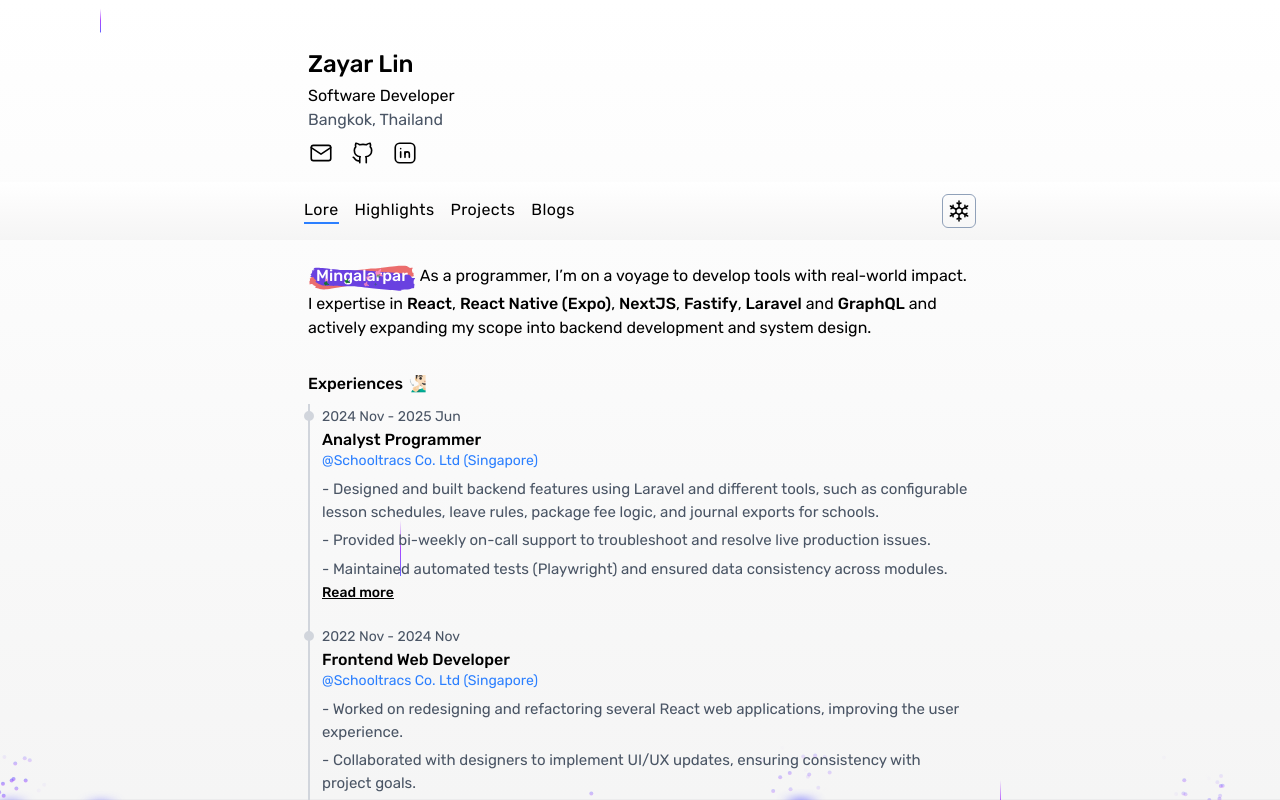
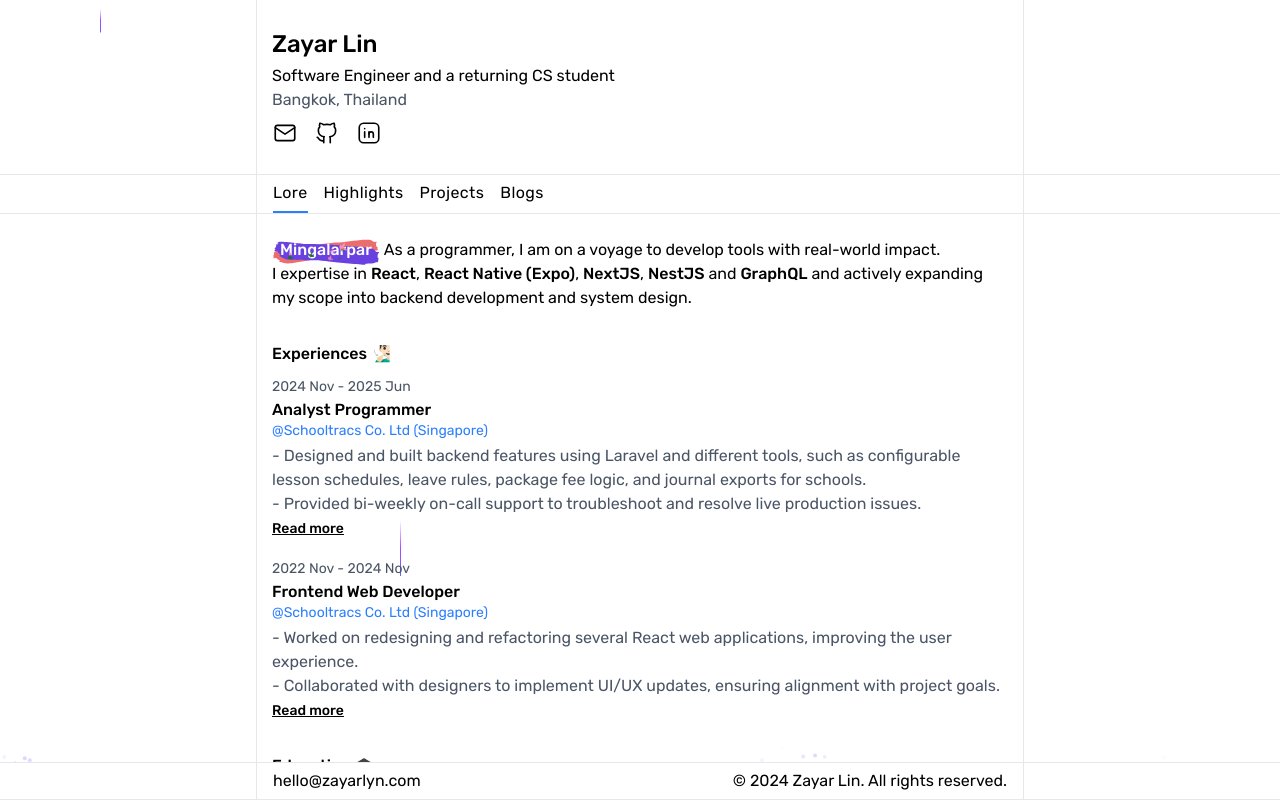
Before and after one commit to zayarlyn/zayarlyn.com, a Next.js app: page / in a window 1280 px wide. Shown: the top 800 px of the page. Built offline with nearby package versions, Linux system fonts and the light colour scheme.

Commit message:
feat: organize static data in a single object, clean up UI

```diff
--- a/src/app/(home)/layout.tsx
+++ b/src/app/(home)/layout.tsx
@@ -10,11 +10,16 @@ export default function RootLayout({
 	return (
 		<>
 			<BackgroundBeamsWithCollision className='-z-10 fixed top-0 left-0 h-screen md:h-screen' />
-			<section className='max-w-2xl mx-auto w-11/12 px-1 pt-8' tabIndex={-1}>
-				<Heading />
-			</section>
+			<Heading />
 			<Nav />
-			<main className='max-w-2xl mx-auto w-11/12 pb-8 px-1'>{children}</main>
+			<main className='container-main pb-8 px-1'>{children}</main>
+			<footer className='border-y-[1.4px]  fixed bottom-0  w-full bg-primary'>
+				<div className='container-main flex justify-between border-x-[1.5px] py-1.5'>
+					<span>hello@zayarlyn.com</span>
+					<span>© {new Date().getFullYear()} Zayar Lin. All rights reserved.</span>
+				</div>
+			</footer>
+			<div className='container-main fixed h-full top-0 left-1/2 -translate-x-1/2 border-x-[1.5px] -z-10' />
 		</>
 	)
 }
--- a/src/app/(home)/page.tsx
+++ b/src/app/(home)/page.tsx
@@ -1,42 +1,40 @@
 import { AnimatedSection, Mingalarbar, TruncatedDescription } from '@me/comp/core'
-import { educations, experiences } from '@me/db'
+import { db } from '@me/db'
 
 const sections = [
-	{ title: 'Experiences 🧏🏻‍♂️', items: experiences },
-	{ title: 'Education 🎓', items: educations },
+	{ title: 'Experiences 🧏🏻‍♂️', items: db.experiences },
+	{ title: 'Education 🎓', items: db.educations },
 ]
 
 export default function Home() {
 	return (
 		<div>
 			<AnimatedSection className='mb-8' delay={0.05}>
-				<div className='mb-1'>
-					<Mingalarbar />
-					<p className='mb-1.5 inline ml-1 c-primary'>As a programmer, I’m on a voyage to develop tools with real-world impact.</p>
-					<p className='mt-1 c-primary'>
-						I expertise in <b>React</b>, <b>React Native (Expo)</b>, <b>NextJS</b>, <b>Fastify</b>, <b>Laravel</b> and <b>GraphQL</b> and actively expanding my scope into backend
-						development and system design.
-					</p>
-				</div>
+				<Mingalarbar />
+				<p className='mb-1.5 inline ml-1 c-primary' dangerouslySetInnerHTML={{ __html: db.bio }} />
 				{/* <p className='mb-1.5'>I like swimming, sightseeing and doing hackathons.</p> */}
 			</AnimatedSection>
 			{sections.map(({ title, items }) => {
 				return (
-					<AnimatedSection key={title} className='mb-10' delay={0.05}>
+					<AnimatedSection key={title} className='mb-8' delay={0.05}>
 						<h2 className='font-medium mb-2 c-primary'>{title}</h2>
 
-						<ol className='relative border-s-2 border-gray-300 dark:border-gray-600 pl-3'>
-							{items.map(({ title, at, time, description }) => {
+						<ol className='relative border-gray-300 dark:border-gray-600'>
+							{/* @ts-ignore */}
+							{items.map(({ title, at, time, description, summary }) => {
 								return (
-									<li key={title} className='mb-5 relative'>
-										<div className='absolute -left-[1.1rem] top-[7px] border-gray-300 dark:border-gray-600  border-[5px] h-0 w-0 rounded-full' />
+									<li key={title} className='mb-4 relative'>
+										{/* <div className='absolute -left-[17px] top-[7px] border-gray-300 dark:border-gray-600  border-[4px] h-0 w-0 rounded-full' /> */}
 										<time className='text-sm c-secondary' dangerouslySetInnerHTML={{ __html: time }} />
 										<h3 className='leading-4 font-medium mt-1 c-primary'>{title}</h3>
-										<a href={at.url} rel={at.title} target='_blank' className='text-sm leading-3 c-blue'>
-											<span className=''>@</span>
-											{at.title}
-										</a>
-										<TruncatedDescription text={description as string} />
+										<div className='mb-0.5'>
+											<a href={at.url} rel={at.title} target='_blank' className='text-sm leading-3 c-blue mb-0.5'>
+												<span className=''>@</span>
+												{at.title}
+											</a>
+										</div>
+										<TruncatedDescription text={description as string} showCount={2} />
+										{/* <p className='c-secondary text-[15px] mt-1'>{summary || description}</p> */}
 									</li>
 								)
 							})}
--- a/src/app/(home)/project/page.tsx
+++ b/src/app/(home)/project/page.tsx
@@ -1,5 +1,5 @@
 import { AnimatedSection } from '@me/comp/core'
-import { projects } from '@me/db'
+import { db } from '@me/db'
 import { IconLink } from '@tabler/icons-react'
 import Image from 'next/image'
 
@@ -8,7 +8,7 @@ const page = () => {
 	return (
 		<div>
 			<div>
-				{projects.map(({ id, link, title, thumbnail, content, tech_stack }) => {
+				{db.projects.map(({ id, link, title, thumbnail, content, tech_stack }) => {
 					return (
 						<AnimatedSection key={id} className='mb-12' delay={0.05}>
 							<div className='flex gap-3'>
--- a/src/app/globals.css
+++ b/src/app/globals.css
@@ -26,7 +26,8 @@ body {
 }
 
 @utility bg-primary {
-	@apply bg-linear-to-b from-white to-neutral-100 dark:from-neutral-950 dark:to-neutral-800;
+	/* @apply bg-linear-to-b from-white to-neutral-100 dark:from-neutral-950 dark:to-neutral-800; */
+	@apply bg-white;
 }
 
 @utility bg-primary-reverse {
@@ -46,6 +47,10 @@ body {
 	@apply text-red-400;
 }
 
+@utility container-main {
+	@apply max-w-3xl mx-auto w-11/12 px-4!;
+}
+
 b {
 	font-weight: 500;
 }
--- a/src/app/highlight/[id]/page.tsx
+++ b/src/app/highlight/[id]/page.tsx
@@ -1,5 +1,5 @@
-import { highlights } from '@me/db'
 import { AnimatedSection } from '@me/comp/core'
+import { db } from '@me/db'
 import Image from 'next/image'
 
 const page = async ({ params }: { params: Promise<{ [key: string]: string }> }) => {
@@ -9,7 +9,7 @@ const page = async ({ params }: { params: Promise<{ [key: string]: string }> })
 	// const data = await raw.json()
 
 	console.log(postId)
-	const highlight = highlights.find((h) => h.id === postId)
+	const highlight = db.highlights.find((h) => h.id === postId)
 
 	// if (!data) return <div>not found</div>
 
--- a/src/app/highlight/layout.tsx
+++ b/src/app/highlight/layout.tsx
@@ -3,7 +3,7 @@ import Link from 'next/link'
 
 export default function HighlightLayout({ children }: { children: React.ReactNode }) {
 	return (
-		<main className='max-w-2xl mx-auto w-11/12 p-1 pb-8 '>
+		<main className='container-main p-1 pb-8 '>
 			<Link href='/highlight' className='flex items-center text-blue-400 my-3'>
 				<IconArrowLeft /> Go Back
 			</Link>
--- a/src/comp/core/Heading.tsx
+++ b/src/comp/core/Heading.tsx
@@ -1,34 +1,31 @@
+import { db } from '@me/db'
 import { IconBrandGithub, IconBrandLinkedin, IconMail } from '@tabler/icons-react'
 
-const social_links = [
-	{ icon: IconMail, title: 'Email', link: 'mailto:hello@zayarlyn.com', ariaLabel: "View Zayar Lin's Twitter" },
-	{ icon: IconBrandGithub, title: 'Github', link: 'https://github.com/zayarlyn', ariaLabel: "View Zayar Lin's Github" },
-	{
-		icon: IconBrandLinkedin,
-		title: 'Linkedin',
-		link: 'https://linkedin.com/in/zayarlyn',
-		ariaLabel: "View Zayar Lin's Linkedin",
-	},
-	// { icon: IconBrandX, title: 'Twitter', link: 'https://twitter.com/zayarlyn', ariaLabel: "View Zayar Lin's Twitter" },
-]
+const iconMap = {
+	github: IconBrandGithub,
+	linkedin: IconBrandLinkedin,
+	email: IconMail,
+}
 
 export const Heading = () => {
 	return (
+		<section className='container-main px-1 py-3' tabIndex={-1}>
 			<header className='my-4'>
-			<h1 className='text-2xl mb-1 font-medium flex items-center gap-2 c-primary'>Zayar Lin</h1>
-			<h2 className='text-md c-primary'>
-				Software Developer
-				{/* @Schooltracs */}
-			</h2>
-			<span className='c-secondary'>Bangkok, Thailand</span>
-			{/* <span className='text-gray-600 dark:text-gray-300'></span> */}
+				<h1 className='text-2xl mb-1 font-medium flex items-center gap-2 c-primary'>{db.name}</h1>
+				<h2 className='text-md c-primary'>{db.role}</h2>
+				<span className='c-secondary'>{db.location}</span>
 				<div className='flex gap-4 mt-2'>
-				{social_links.map(({ link, icon: Icon, title, ariaLabel }) => (
+					{db.socials.map(({ link, type, title, ariaLabel }) => {
+						const Icon = iconMap[type as keyof typeof iconMap]
+
+						return (
 							<a href={link} rel={title} target='_blank' key={link} aria-label={ariaLabel} className='c-primary'>
 								<Icon className='hover:text-blue-500 duration-300' stroke={1.5} size={26} />
 							</a>
-				))}
+						)
+					})}
 				</div>
 			</header>
+		</section>
 	)
 }
--- a/src/comp/core/Mingalarbar.tsx
+++ b/src/comp/core/Mingalarbar.tsx
@@ -17,9 +17,9 @@ export const Mingalarbar = () => {
 					</div>
 					<p className='text-[16px] leading-5 font-normal w-full whitespace-normal mt-1.5 '>
 						The phrase <b>"{'Mingalarpar'}"</b> is a common <b>Myanmar</b> greeting term, typically followed by the gesture "🙏". <br />
-						<p className='mt-1'>
+						<span className='mt-1'>
 							Say <b>"Mingalarpar"</b> today and claim a smile from a Burmese. 😉
-						</p>
+						</span>
 					</p>
 				</div>
 			}
--- a/src/comp/core/Nav.tsx
+++ b/src/comp/core/Nav.tsx
@@ -33,16 +33,16 @@ export const Nav = () => {
 	const Icon = darkMode ? IconFlame : IconSnowflake
 
 	return (
-		<div className='bg-primary sticky top-0 z-10 px-1'>
-			<nav className='max-w-2xl mx-auto w-11/12  flex gap-4 tracking-wide mb-6 py-3 justify-between items-center'>
+		<div className='bg-primary sticky top-0 z-10 border-y mb-6'>
+			<nav className='container-main flex gap-4 tracking-wide justify-between items-center border-x-[1.5px]'>
 				<div className='flex justify-between gap-4 md:justify-start c-primary'>
 					{nav_links.map(({ label, path }) => (
-						<Link href={path} key={path} className={_path === path ? 'border-b-2 border-blue-500' : ''}>
+						<Link href={path} key={path} className={cn('leading-9', _path === path ? 'border-b-2 border-blue-500' : '')}>
 							{label}
 						</Link>
 					))}
 				</div>
-				<button
+				{/* <button
 					onClick={toggleMode}
 					className={cn(
 						'hover:shadow-md border p-1 border-slate-400 dark:border-slate-500 rounded-md active:scale-110 duration-200 c-primary cursor-pointer',
@@ -50,8 +50,8 @@ export const Nav = () => {
 					)}
 					title='Toggle dark mode'
 				>
-					<Icon className='' stroke={1.5} />
-				</button>
+					<Icon className='' size={20} stroke={1.5} />
+				</button> */}
 			</nav>
 		</div>
 	)
--- a/src/comp/core/TruncatedDescription.tsx
+++ b/src/comp/core/TruncatedDescription.tsx
@@ -11,15 +11,12 @@ export const TruncatedDescription = ({ text = '', showCount = 3 }: { text: strin
 	return (
 		<div ref={parent}>
 			{items.slice(0, showAll ? undefined : showCount).map((txt) => (
-				<p key={txt} className='mt-1.5 text-[15px] whitespace-pre-line c-secondary'>
-					- {txt}
+				<p key={txt} className='mt-.5 whitespace-pre-line c-secondary'>
+					{items.length === 1 ? '' : '-'} {txt}
 				</p>
 			))}
 			{items.length > showCount && (
-				<button
-					onClick={() => setShowAll((p) => !p)}
-					className='cursor-pointer text-sm underline font-medium whitespace-nowrap'
-				>
+				<button onClick={() => setShowAll((p) => !p)} className='cursor-pointer text-sm underline font-medium whitespace-nowrap'>
 					{showAll ? 'Read less' : 'Read more'}
 				</button>
 			)}
--- a/src/db.ts
+++ b/src/db.ts
@@ -1,8 +1,10 @@
-export const experiences = [
+const experiences = [
 	{
 		title: 'Analyst Programmer',
 		at: { title: 'Schooltracs Co. Ltd (Singapore)', url: 'https://www.linkedin.com/company/schooltracs-ltd' },
 		time: '2024 Nov - 2025 Jun',
+		summary:
+			'Developed backend features in Laravel, maintained automated tests, resolved issues across platforms, and delivered UX improvements while collaborating on scheduling, notifications, and reporting.',
 		description: `-x- Designed and built backend features using Laravel and different tools, such as configurable lesson schedules, leave rules, package fee logic, and journal exports for schools.
         -x- Provided bi-weekly on-call support to troubleshoot and resolve live production issues.
         -x- Maintained automated tests (Playwright) and ensured data consistency across modules.
@@ -14,8 +16,10 @@ export const experiences = [
 		title: 'Frontend Web Developer',
 		at: { title: 'Schooltracs Co. Ltd (Singapore)', url: 'https://www.linkedin.com/company/schooltracs-ltd' },
 		time: '2022 Nov - 2024 Nov',
+		summary:
+			'Redesigned and refactored React apps to improve UX, collaborated on UI/UX updates, and migrated a student app to Expo while helping launch a new teacher app. Implemented a Stripe/Xero checkout system, built features across Laravel + GraphQL backends and frontends, and rebuilt the company website with Hugo and TailwindCSS for better usability.',
 		description: `-x- Worked on redesigning and refactoring several React web applications, improving the user experience.
--x- Collaborated with designers to implement UI/UX updates, ensuring consistency with project goals.
+-x- Collaborated with designers to implement UI/UX updates, ensuring alignment with project goals.
 -x- Migrated a student mobile app to an Expo-managed codebase, contributing to the launch of a new mobile app for teachers.
 -x- Implemented an online checkout system with Stripe and Xero, improving overall payment experience.
 -x- Developed features for the frontend while implementing backend functionality using Laravel and GraphQL.
@@ -23,12 +27,12 @@ export const experiences = [
 	},
 ]
 
-export const educations = [
+const educations = [
 	{
 		title: 'Computer Science (B.Sc.)',
 		at: { title: "King Mongkut's University of Technology Thonburi", url: 'https://www.kmutt.ac.th/en' },
 		time: '<span>2025 Aug - 2029 July</span>',
-		// description:
+		description: 'Java, OOP, Calculus, Discrete Mathematics',
 		// 'Learned the history of computing, fundamental of programming, algorithms and problem solving tactics using C programming language',
 	},
 	{
@@ -39,7 +43,7 @@ export const educations = [
 	},
 ]
 
-export const projects = [
+const projects = [
 	{
 		id: 0,
 		title: 'QR Dine',
@@ -66,7 +70,7 @@ export const projects = [
 	},
 ]
 
-export const highlights = [
+const highlights = [
 	{
 		id: 'aws-community-day-myanmar-2024',
 		title: 'AWS Community Day Myanmar 2024',
@@ -79,3 +83,27 @@ export const highlights = [
 		link: 'https://www.linkedin.com/posts/kaungthant1083_awsugmm-awscommunity-awsusergroupmeetup-activity-7202878134067630080-ztQt',
 	},
 ]
+
+const socials = [
+	{ type: 'email', title: 'Email', link: 'mailto:hello@zayarlyn.com', ariaLabel: "View Zayar Lin's Twitter" },
+	{ type: 'github', title: 'Github', link: 'https://github.com/zayarlyn', ariaLabel: "View Zayar Lin's Github" },
+	{
+		type: 'linkedin',
+		title: 'Linkedin',
+		link: 'https://linkedin.com/in/zayarlyn',
+		ariaLabel: "View Zayar Lin's Linkedin",
+	},
+	// { icon: IconBrandX, title: 'Twitter', link: 'https://twitter.com/zayarlyn', ariaLabel: "View Zayar Lin's Twitter" },
+]
+
+export const db = {
+	name: 'Zayar Lin',
+	role: 'Software Engineer and a returning CS student',
+	location: 'Bangkok, Thailand',
+	bio: 'As a programmer, I am on a voyage to develop tools with real-world impact.<br /> I expertise in <b>React</b>, <b>React Native (Expo)</b>, <b>NextJS</b>, <b>NestJS</b> and <b>GraphQL</b> and actively expanding my scope into backend development and system design. <br />',
+	experiences,
+	educations,
+	projects,
+	highlights,
+	socials,
+}
```
Also changed, not shown: src/app/(home)/highlight/page.tsx (+6 -6 lines). Lines whose indentation alone changed are shown as unchanged.
